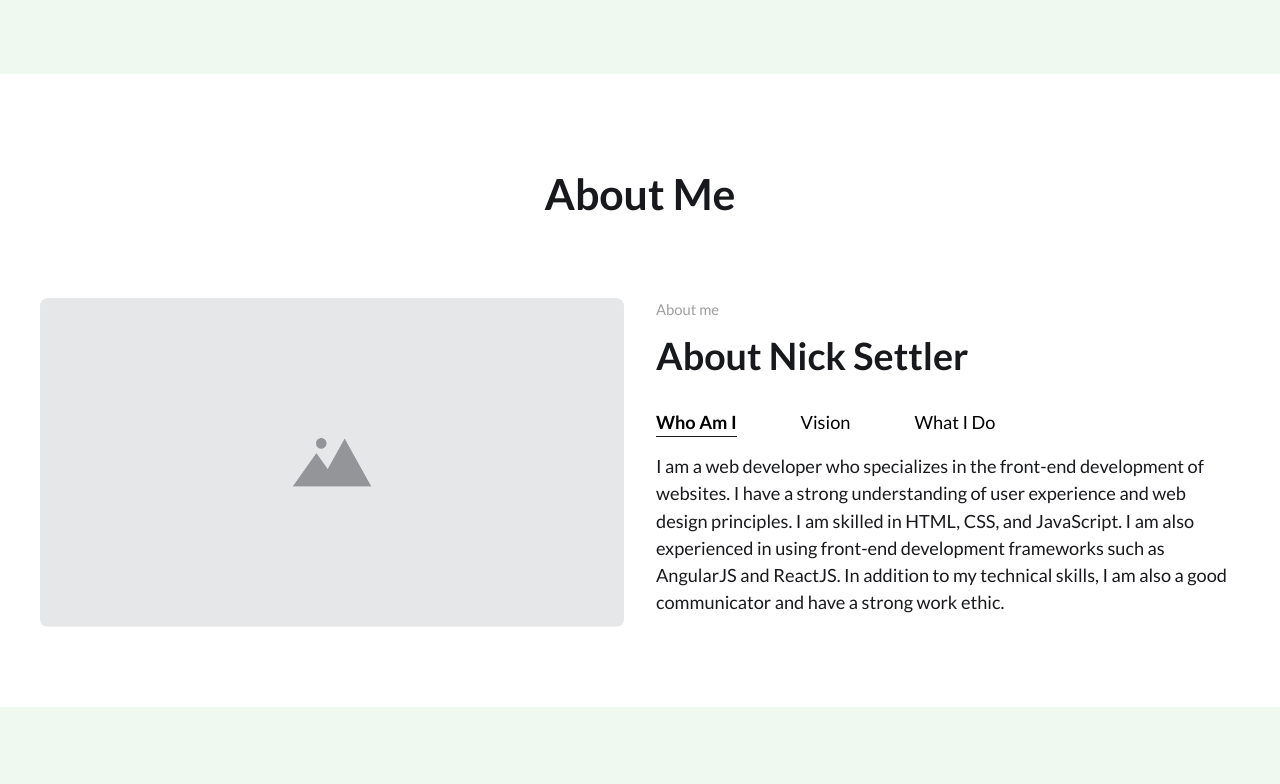
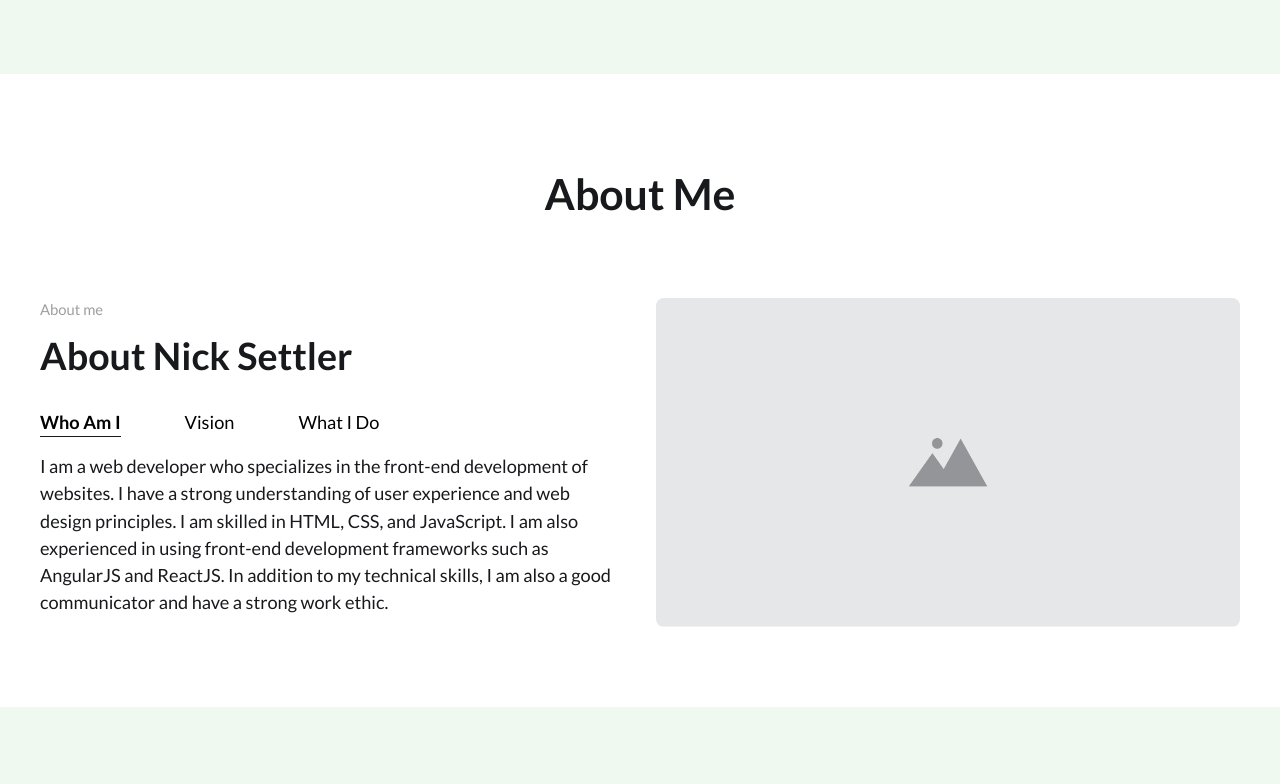
Before and after one commit to NickSettler/ITW-project-2, a website built with webpack: page src/index.html in a window 1280 px wide. Shown: the part 2329-3113 px from the top of the page. Built offline with nearby package versions, Linux system fonts and the light colour scheme.

Commit message:
replaces image and info parts

```diff
--- a/src/assets/css/sections/about.scss
+++ b/src/assets/css/sections/about.scss
@@ -92,7 +92,7 @@
       display: grid
     ));
 
-    grid-template: "image info" auto / 1fr 1fr;
+    grid-template: "info image" auto / 1fr 1fr;
     grid-column-gap: spacing(8);
     align-items: flex-start;
 
```
